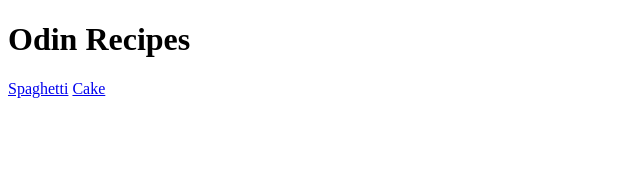
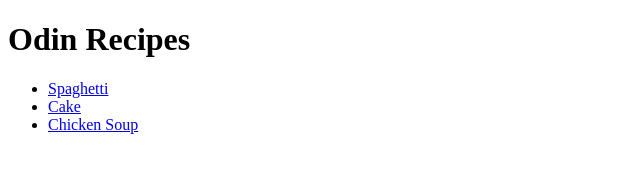
Before and after one commit to MangoSwirlGitHub/odin-recipes, a plain HTML site: page index.html in a window 1280 px wide. Shown: the whole page, without its empty margins (0-640 px from the left). Drawn offline with Linux system fonts and the light colour scheme.

Commit message:
Edit index.html

```diff
--- a/index.html
+++ b/index.html
@@ -6,7 +6,10 @@
     </head>
     <body>
         <h1>Odin Recipes</h1>
-        <a href="recipes/spaghetti.html">Spaghetti</a>
-        <a href="recipes/cake.html">Cake</a>
+        <ul>
+            <li><a href="recipes/spaghetti.html">Spaghetti</a></li>
+            <li><a href="recipes/cake.html">Cake</a></li>
+            <li><a href="recipes/chickensoup.html">Chicken Soup</a></li>
+        </ul>
     </body>
 </html>
```
